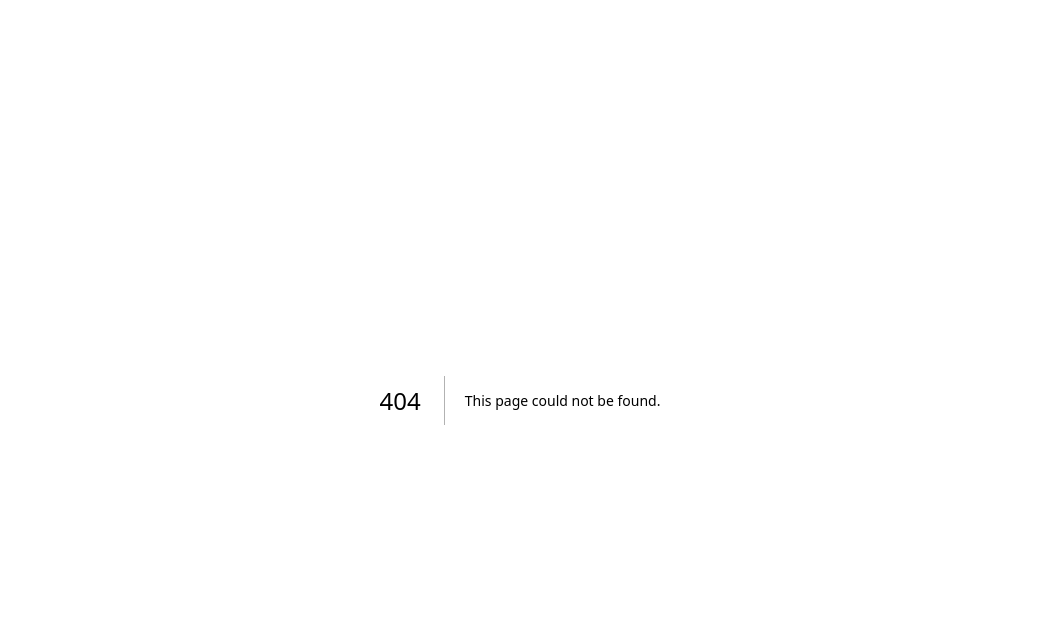
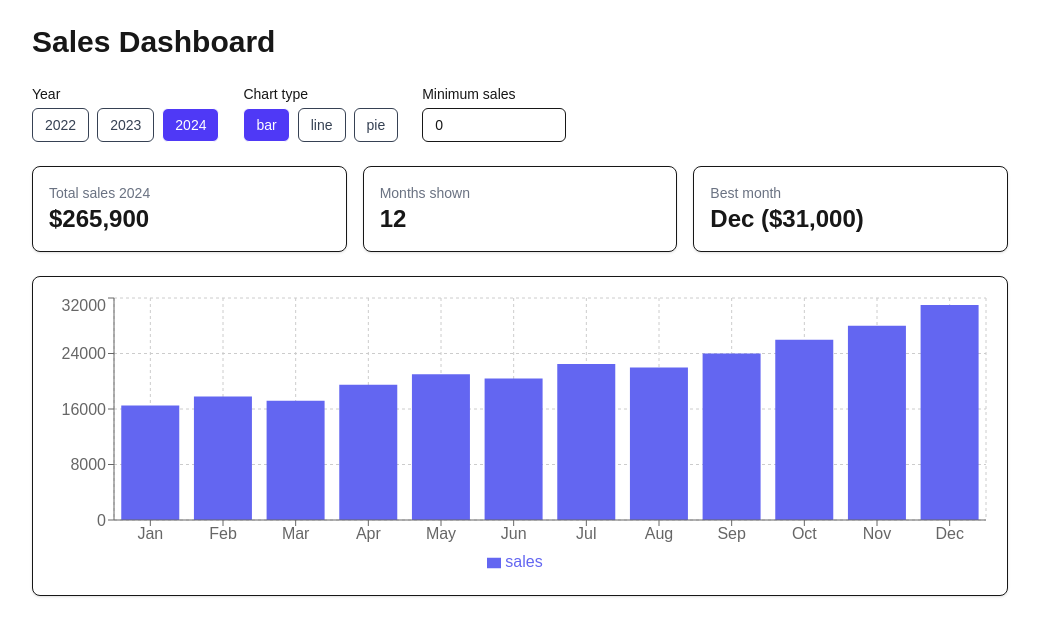
Before and after one commit to shrmavdushi52-stack/sales-dashboard, a Next.js app: page /dashboard in a window 1280 px wide. Before the commit this address had no page. Shown: the top 636 px of the page, without its empty margins (120-1159 px from the left). Built offline with nearby package versions, Linux system fonts and the light colour scheme.

Commit message:
Sales dashboard with Next.js 15, atomic design, Recharts

```diff
--- /dev/null
+++ b/src/app/dashboard/page.tsx
@@ -0,0 +1,10 @@
+import DashboardTemplate from "@/components/templates/dashboardtemplates";
+import SalesDashboard from "@/components/organisms/salesdashboard";
+
+export default function DashboardPage() {
+  return (
+    <DashboardTemplate>
+      <SalesDashboard />
+    </DashboardTemplate>
+  );
+}
--- a/src/app/page.tsx
+++ b/src/app/page.tsx
@@ -1,103 +1,5 @@
-import Image from "next/image";
+import { redirect } from "next/navigation";
 
 export default function Home() {
-  return (
-    <div className="font-sans grid grid-rows-[20px_1fr_20px] items-center justify-items-center min-h-screen p-8 pb-20 gap-16 sm:p-20">
-      <main className="flex flex-col gap-[32px] row-start-2 items-center sm:items-start">
-        <Image
-          className="dark:invert"
-          src="/next.svg"
-          alt="Next.js logo"
-          width={180}
-          height={38}
-          priority
-        />
-        <ol className="font-mono list-inside list-decimal text-sm/6 text-center sm:text-left">
-          <li className="mb-2 tracking-[-.01em]">
-            Get started by editing{" "}
-            <code className="bg-black/[.05] dark:bg-white/[.06] font-mono font-semibold px-1 py-0.5 rounded">
-              src/app/page.tsx
-            </code>
-            .
-          </li>
-          <li className="tracking-[-.01em]">
-            Save and see your changes instantly.
-          </li>
-        </ol>
-
-        <div className="flex gap-4 items-center flex-col sm:flex-row">
-          <a
-            className="rounded-full border border-solid border-transparent transition-colors flex items-center justify-center bg-foreground text-background gap-2 hover:bg-[#383838] dark:hover:bg-[#ccc] font-medium text-sm sm:text-base h-10 sm:h-12 px-4 sm:px-5 sm:w-auto"
-            href="https://vercel.com/new?utm_source=create-next-app&utm_medium=appdir-template-tw&utm_campaign=create-next-app"
-            target="_blank"
-            rel="noopener noreferrer"
-          >
-            <Image
-              className="dark:invert"
-              src="/vercel.svg"
-              alt="Vercel logomark"
-              width={20}
-              height={20}
-            />
-            Deploy now
-          </a>
-          <a
-            className="rounded-full border border-solid border-black/[.08] dark:border-white/[.145] transition-colors flex items-center justify-center hover:bg-[#f2f2f2] dark:hover:bg-[#1a1a1a] hover:border-transparent font-medium text-sm sm:text-base h-10 sm:h-12 px-4 sm:px-5 w-full sm:w-auto md:w-[158px]"
-            href="https://nextjs.org/docs?utm_source=create-next-app&utm_medium=appdir-template-tw&utm_campaign=create-next-app"
-            target="_blank"
-            rel="noopener noreferrer"
-          >
-            Read our docs
-          </a>
-        </div>
-      </main>
-      <footer className="row-start-3 flex gap-[24px] flex-wrap items-center justify-center">
-        <a
-          className="flex items-center gap-2 hover:underline hover:underline-offset-4"
-          href="https://nextjs.org/learn?utm_source=create-next-app&utm_medium=appdir-template-tw&utm_campaign=create-next-app"
-          target="_blank"
-          rel="noopener noreferrer"
-        >
-          <Image
-            aria-hidden
-            src="/file.svg"
-            alt="File icon"
-            width={16}
-            height={16}
-          />
-          Learn
-        </a>
-        <a
-          className="flex items-center gap-2 hover:underline hover:underline-offset-4"
-          href="https://vercel.com/templates?framework=next.js&utm_source=create-next-app&utm_medium=appdir-template-tw&utm_campaign=create-next-app"
-          target="_blank"
-          rel="noopener noreferrer"
-        >
-          <Image
-            aria-hidden
-            src="/window.svg"
-            alt="Window icon"
-            width={16}
-            height={16}
-          />
-          Examples
-        </a>
-        <a
-          className="flex items-center gap-2 hover:underline hover:underline-offset-4"
-          href="https://nextjs.org?utm_source=create-next-app&utm_medium=appdir-template-tw&utm_campaign=create-next-app"
-          target="_blank"
-          rel="noopener noreferrer"
-        >
-          <Image
-            aria-hidden
-            src="/globe.svg"
-            alt="Globe icon"
-            width={16}
-            height={16}
-          />
-          Go to nextjs.org →
-        </a>
-      </footer>
-    </div>
-  );
+  redirect("/dashboard");
 }
--- /dev/null
+++ b/src/components/atoms/buttom.tsx
@@ -0,0 +1,11 @@
+type Props = React.ButtonHTMLAttributes<HTMLButtonElement> & { active?: boolean };
+export default function Button({ active, className = "", ...rest }: Props) {
+  return (
+    <button
+      className={`px-3 py-1.5 rounded-md border text-sm ${
+        active ? "bg-indigo-600 text-white" : "bg-white text-gray-700 hover:bg-gray-100"
+      } ${className}`}
+      {...rest}
+    />
+  );
+}
--- /dev/null
+++ b/src/components/atoms/statcard.tsx
@@ -0,0 +1,8 @@
+export default function StatCard({ label, value }: { label: string; value: string }) {
+  return (
+    <div className="rounded-lg border bg-white p-4 shadow-sm">
+      <p className="text-sm text-gray-500">{label}</p>
+      <p className="text-2xl font-semibold">{value}</p>
+    </div>
+  );
+}
--- /dev/null
+++ b/src/components/molecules/buttongroup.tsx
@@ -0,0 +1,17 @@
+import Button from "../atoms/buttom";
+
+type Props<T extends string | number> = {
+  label: string; options: T[]; value: T; onChange: (v: T) => void;
+};
+export default function ButtonGroup<T extends string | number>({ label, options, value, onChange }: Props<T>) {
+  return (
+    <div>
+      <p className="mb-1 text-sm font-medium">{label}</p>
+      <div className="flex gap-2">
+        {options.map((o) => (
+          <Button key={o} active={o === value} onClick={() => onChange(o)}>{o}</Button>
+        ))}
+      </div>
+    </div>
+  );
+}
--- /dev/null
+++ b/src/components/molecules/thresholdinput.tsx
@@ -0,0 +1,13 @@
+type Props = { value: number; onChange: (v: number) => void };
+export default function ThresholdInput({ value, onChange }: Props) {
+  return (
+    <label className="block">
+      <span className="mb-1 block text-sm font-medium">Minimum sales</span>
+      <input
+        type="number" min={0} value={value}
+        onChange={(e) => onChange(Number(e.target.value))}
+        className="w-36 rounded-md border px-3 py-1.5 text-sm"
+      />
+    </label>
+  );
+}
--- /dev/null
+++ b/src/components/organisms/saleschart.tsx
@@ -0,0 +1,37 @@
+"use client";
+import {
+  BarChart, Bar, LineChart, Line, PieChart, Pie, Cell,
+  XAxis, YAxis, Tooltip, Legend, CartesianGrid, ResponsiveContainer,
+} from "recharts";
+import type { SalesPoint } from "@/data/sales";
+
+export type ChartType = "bar" | "line" | "pie";
+const COLORS = ["#6366f1","#22c55e","#f59e0b","#ef4444","#06b6d4","#a855f7","#ec4899","#84cc16","#f97316","#14b8a6","#3b82f6","#eab308"];
+
+export default function SalesChart({ data, type }: { data: SalesPoint[]; type: ChartType }) {
+  if (data.length === 0) return <p className="py-10 text-center text-gray-500">No months meet this threshold.</p>;
+  return (
+    <div className="h-80 w-full rounded-lg border bg-white p-4 shadow-sm">
+      <ResponsiveContainer width="100%" height="100%">
+        {type === "bar" ? (
+          <BarChart data={data}>
+            <CartesianGrid strokeDasharray="3 3" /><XAxis dataKey="month" /><YAxis />
+            <Tooltip /><Legend /><Bar dataKey="sales" fill="#6366f1" />
+          </BarChart>
+        ) : type === "line" ? (
+          <LineChart data={data}>
+            <CartesianGrid strokeDasharray="3 3" /><XAxis dataKey="month" /><YAxis />
+            <Tooltip /><Legend /><Line type="monotone" dataKey="sales" stroke="#6366f1" strokeWidth={2} />
+          </LineChart>
+        ) : (
+          <PieChart>
+            <Pie data={data} dataKey="sales" nameKey="month" outerRadius={110} label>
+              {data.map((_, i) => <Cell key={i} fill={COLORS[i % COLORS.length]} />)}
+            </Pie>
+            <Tooltip /><Legend />
+          </PieChart>
+        )}
+      </ResponsiveContainer>
+    </div>
+  );
+}
--- /dev/null
+++ b/src/components/organisms/salesdashboard.tsx
@@ -0,0 +1,33 @@
+"use client";
+import { useState } from "react";
+import { salesByYear, years } from "@/data/sales";
+import ButtonGroup from "../molecules/buttongroup";
+import ThresholdInput from "../molecules/thresholdinput";
+import StatCard from "../atoms/statcard";
+import SalesChart, { ChartType } from "./saleschart";
+
+export default function SalesDashboard() {
+  const [year, setYear] = useState(2024);
+  const [type, setType] = useState<ChartType>("bar");
+  const [threshold, setThreshold] = useState(0);
+
+  const data = salesByYear[year].filter((d) => d.sales >= threshold);
+  const total = data.reduce((s, d) => s + d.sales, 0);
+  const best = data.length ? data.reduce((a, b) => (b.sales > a.sales ? b : a)) : null;
+
+  return (
+    <div className="space-y-6">
+      <div className="flex flex-wrap items-end gap-6">
+        <ButtonGroup label="Year" options={years} value={year} onChange={setYear} />
+        <ButtonGroup label="Chart type" options={["bar","line","pie"] as ChartType[]} value={type} onChange={setType} />
+        <ThresholdInput value={threshold} onChange={setThreshold} />
+      </div>
+      <div className="grid gap-4 sm:grid-cols-3">
+        <StatCard label={`Total sales ${year}`} value={`$${total.toLocaleString()}`} />
+        <StatCard label="Months shown" value={String(data.length)} />
+        <StatCard label="Best month" value={best ? `${best.month} ($${best.sales.toLocaleString()})` : "-"} />
+      </div>
+      <SalesChart data={data} type={type} />
+    </div>
+  );
+}
--- /dev/null
+++ b/src/components/templates/dashboardtemplates.tsx
@@ -0,0 +1,8 @@
+export default function DashboardTemplate({ children }: { children: React.ReactNode }) {
+  return (
+    <main className="mx-auto max-w-5xl p-6">
+      <h1 className="mb-6 text-3xl font-bold">Sales Dashboard</h1>
+      {children}
+    </main>
+  );
+}
--- /dev/null
+++ b/src/data/sales.ts
@@ -0,0 +1,10 @@
+export type SalesPoint = { month: string; sales: number };
+const months = ["Jan","Feb","Mar","Apr","May","Jun","Jul","Aug","Sep","Oct","Nov","Dec"];
+const make = (v: number[]): SalesPoint[] => v.map((sales, i) => ({ month: months[i], sales }));
+
+export const salesByYear: Record<number, SalesPoint[]> = {
+  2022: make([12000,13500,12800,15000,16200,15800,17000,16500,18000,19500,21000,24000]),
+  2023: make([14000,15200,14800,16800,18000,17500,19000,18800,20500,22000,23500,27000]),
+  2024: make([16500,17800,17200,19500,21000,20400,22500,22000,24000,26000,28000,31000]),
+};
+export const years = [2022, 2023, 2024];
```
Also changed, not shown: package.json (+6 -5 lines), 1 other file (tests, documents, lock files or other folders).
